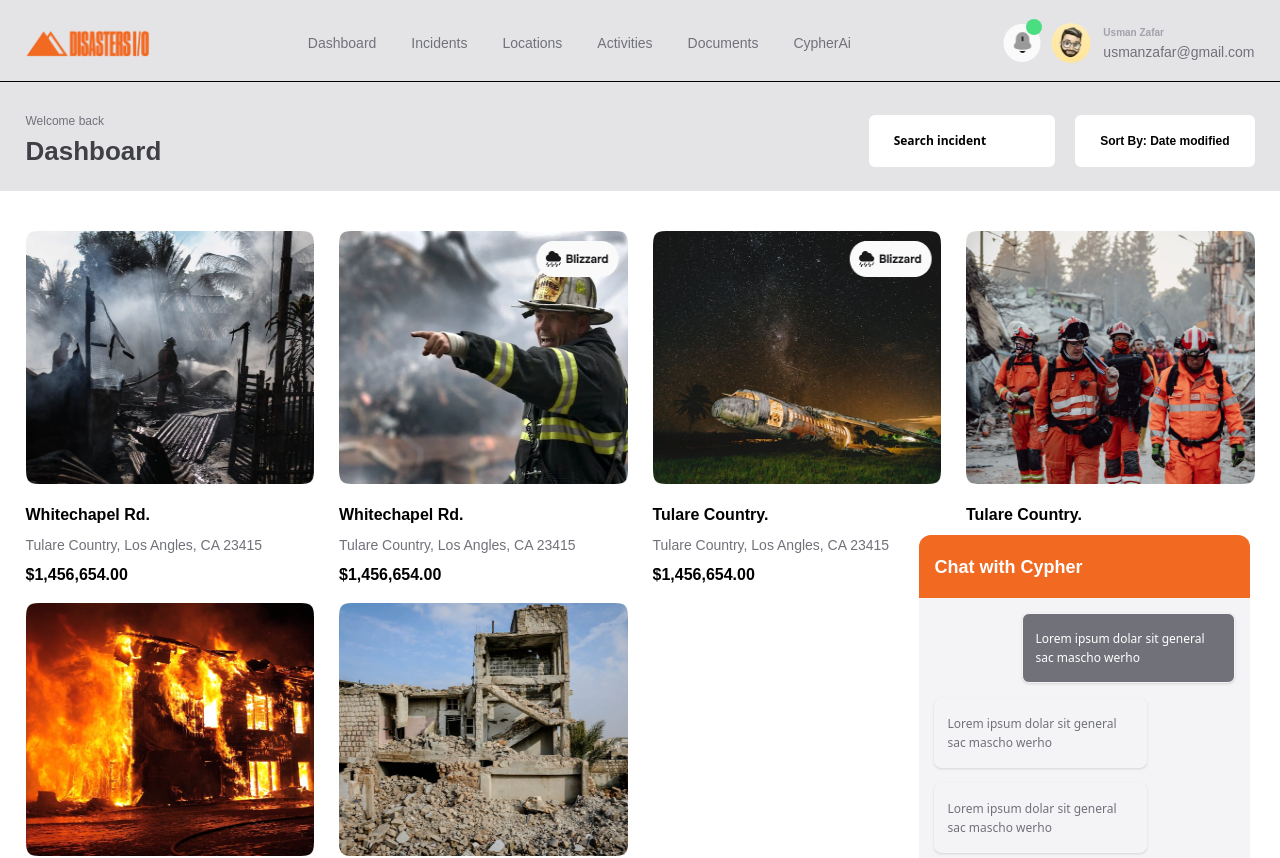
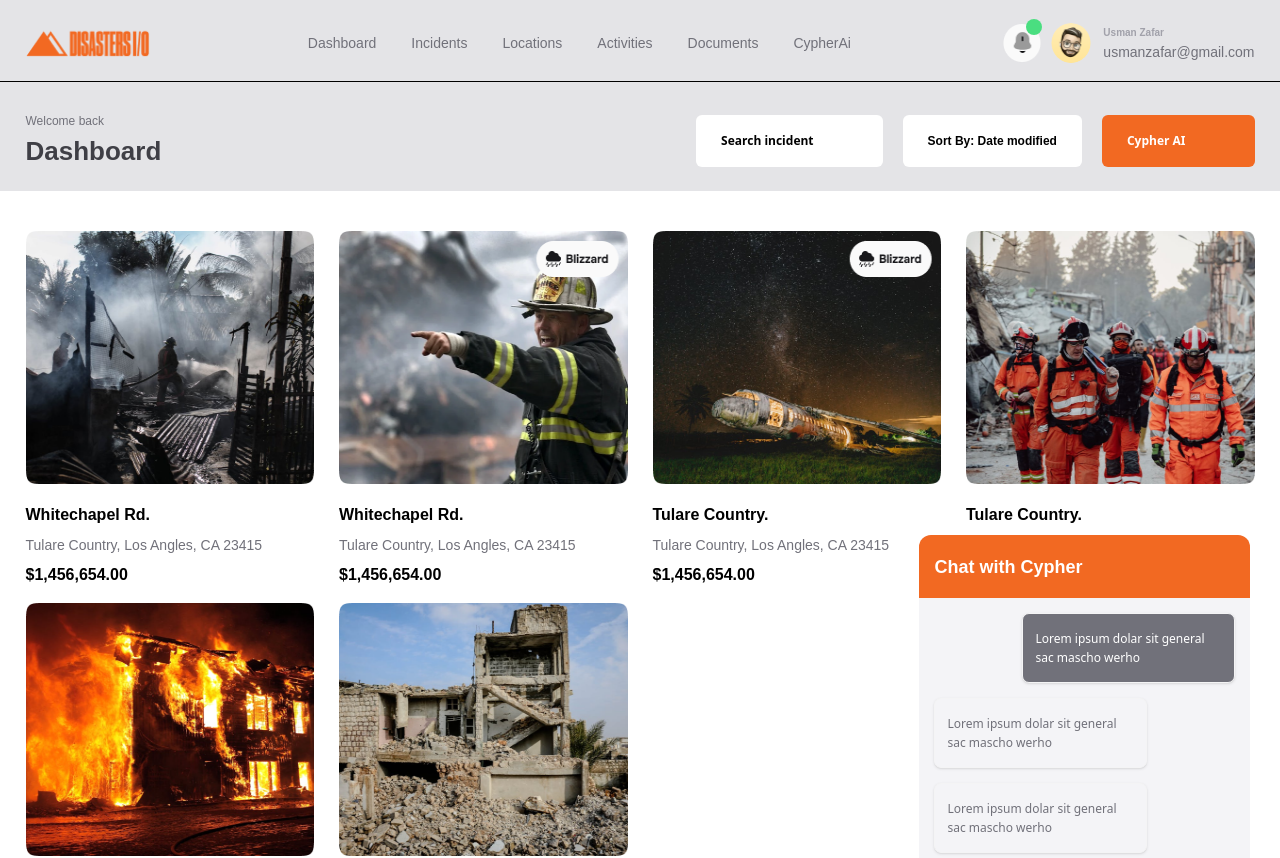
Before and after one commit to DeveloperMokchhedul/reactassainment1, a React (Vite) app: page / in a window 1280 px wide. Shown: the top 858 px of the page. Built offline with nearby package versions, Linux system fonts and the light colour scheme.

Commit message:
incidents linked  logic complate

```diff
--- a/src/App.jsx
+++ b/src/App.jsx
@@ -10,6 +10,9 @@ import CypherAi from './pages/CypherAi'
 import Navbar from './components/navbar/Navbar'
 import SecondaryNavbar from './components/navbar/SecondaryNavbar'
 import GetStartPage from './components/Incidents/GetStartPage'
+import IncidentDescriber from './components/Incidents/IncidentDescriber'
+import InsidentInput from './components/Incidents/insidentInput/InsidentInput'
+import InsidentPlace from './components/Incidents/place/InsidentPlace'
 
 function App() {
   return (
@@ -23,6 +26,9 @@ function App() {
         <Route element={<SecondaryNavbar />}>
           <Route path='/incidents' element={<Incidents />} />
           <Route path='/incidents/create' element={<GetStartPage />} />
+          <Route path='/incidents/create/describer' element={<IncidentDescriber />} />
+          <Route path='/incidents/create/describer/details' element={<InsidentInput />} />
+          <Route path='/incidents/create/describer/details/location' element={ <InsidentPlace />} />
         </Route>
         <Route element = {<SecondaryNavbar />}>
           <Route path='/locations' element={<Locations />} />
--- a/src/components/Incidents/GetStartPage.jsx
+++ b/src/components/Incidents/GetStartPage.jsx
@@ -5,8 +5,10 @@ import Button from "../common/Button"
 import ProgressLine from './ProgressLine'
 import { IncidentCartData } from '../../api/IncidentCardData'
 import Title from '../common/Title'
+import { useNavigate } from 'react-router-dom'
 
 function GetStartPage() {
+  const navigate = useNavigate()
   return (
     <section className='my-[120px]'>
       <Container className="max-w-[815px] ">
@@ -31,7 +33,7 @@ function GetStartPage() {
         </div>
 
         <div className='flex items-center justify-center mt-[85px]'>
-          <Button className=" px-[25px] py-[8px]">Get started</Button>
+          <Button onClick= {()=>navigate("/incidents/create/describer")} className=" px-[25px] py-[8px]">Get started</Button>
         </div>
 
       </Container>
--- a/src/components/Incidents/SingleDescriber.jsx
+++ b/src/components/Incidents/SingleDescriber.jsx
@@ -3,7 +3,7 @@ import { FaHillAvalanche } from 'react-icons/fa6'
 
 function SingleDescriber({text}) {
   return (
-    <div className='max-w-[180px] h-[69px]  col-span-6 sm:col-span-4 md:col-span- border-1 rounded-[6px] bg-bgSecondary hover:bg-primary hover:text-white flex items-center '>
+    <div className='max-w-[180px] h-[69px]  col-span-6 sm:col-span-3 md:col-span- border-1 rounded-[6px] bg-bgSecondary hover:bg-primary hover:text-white flex items-center '>
       <div className='flex gap-[10px] px-[20px] py-[22px]'>
         <img className='w-[25px] h-[25px] hover:text-white ' src="/images/describer1.svg" alt="" />
         <p className='font-onest text-[14px] leading-[18px]'>{text}</p>
--- a/src/components/common/Button.jsx
+++ b/src/components/common/Button.jsx
@@ -1,10 +1,10 @@
 import React from 'react'
 import cn from "../../utils/cn.js"
 
-function Button({children , className}) {
+function Button({children , className, onClick}) {
   return (
     <>
-    <button className={cn(`py-[17px] px-[25px] rounded-[6px] font-onest  font-bold text-[12px] leading-[15px] text-white bg-primary`,className)} >{children}</button>
+    <button onClick={onClick} className={cn(`py-[17px] px-[25px] rounded-[6px] font-onest  font-bold text-[12px] leading-[15px] text-white bg-primary`,className)} >{children}</button>
 
     </>
   )
--- a/src/components/navbar/SecondaryNavbar.jsx
+++ b/src/components/navbar/SecondaryNavbar.jsx
@@ -22,7 +22,7 @@ function SecondaryNavbar() {
                         <div className='flex flex-col gap-[06px]'>
                             <p className='font-onest text-[12px] leading-[15px] text-secondary'>Welcome back</p>
                             <h1 className='font-onest font-bold text-[26px] leading-[33px] text-bgBlack'>
-                                {/* Dynamic title based on the path */}
+
                                 {location.pathname === "/" && "Dashboard" ||
                                 location.pathname === "/incidents" && "Incidents" ||
                                 location.pathname === "/locations" && "DR-4699 March 2023 Severe Storms"}
@@ -32,11 +32,27 @@ function SecondaryNavbar() {
                             <ButtonIcon className={"bg-white text-black"}>Search incident</ButtonIcon>
                             <Button className={"bg-white text-black"}>Sort By: Date modified</Button>
                             {
-                                 location.pathname === "/incidents"
-                                 ? <ButtonIcon onClick={() => navigate("/incidents/create")}>New Incident</ButtonIcon>
-                                 : location.pathname === "/dashboard"
-                                 ? <Button>Cypher AI</Button>
-                                 : null
+                                location.pathname === "/"
+                                && <ButtonIcon>Cypher AI</ButtonIcon>
+                                 ||
+                                location.pathname === "/incidents"
+                                 && <ButtonIcon onClick={() => navigate("/incidents/create")}>New Incident</ButtonIcon>
+                                 ||
+                                 location.pathname === "/incidents/create/describer"
+                                 && <ButtonIcon onClick={() => navigate("/incidents/create/describer/details")}>Next</ButtonIcon>
+                                 ||
+                                 location.pathname === "/incidents/create/describer/details"
+                                 && <ButtonIcon onClick={() => navigate("/incidents/create/describer/details/location")}>Next</ButtonIcon>
+                                 ||
+                                 location.pathname === "/incidents/create/describer/details/location"
+                                 && <ButtonIcon onClick={() => navigate("/locations")}>Finished</ButtonIcon>
+                            ||
+                            location.pathname === "/locations"
+                            && <ButtonIcon>new location</ButtonIcon>
+
+
+
+
                             }
 
                         </div>
--- a/src/pages/Incidents.jsx
+++ b/src/pages/Incidents.jsx
@@ -10,9 +10,8 @@ function Incidents() {
     <div>
       <Container>
         <ImageCardSystem />
-        <IncidentDescriber />
-        <InsidentInput />
-        <InsidentPlace />
+
+
       </Container>
     </div>
   )
```
